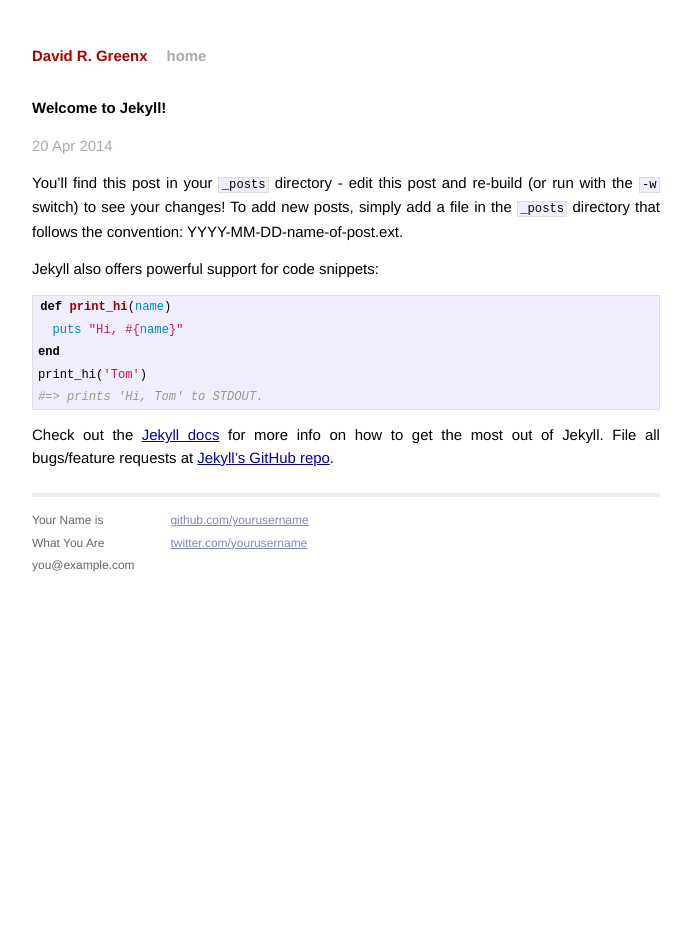
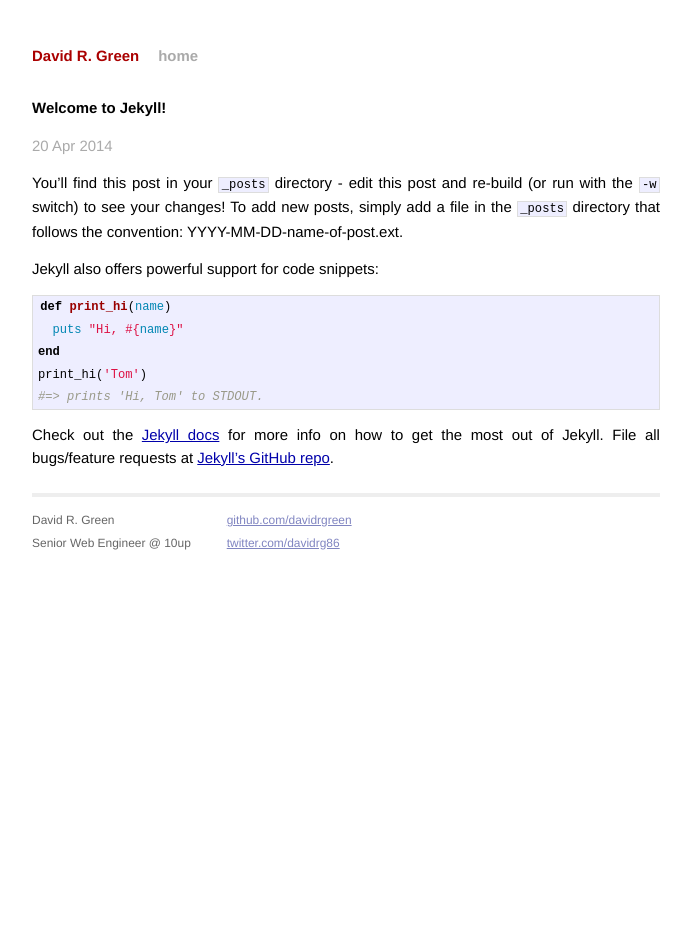
Before and after one commit to davidrgreen/davidrgreen.github.io, a Jekyll site: the page built from _posts/2014-04-20-welcome-to-jekyll.markdown, in a window 1280 px wide. Shown: the whole page, without its empty margins (294-985 px from the left). Built offline with Jekyll 4.4.1, drawn with Linux system fonts in a browser that asks for light colours; Markdown is read by kramdown in place of the engine named in the settings.

Commit message:
Insert my personal info in some of the site config

```diff
--- a/_config.yml
+++ b/_config.yml
@@ -1,4 +1,4 @@
-name: David R. Greenx
+name: David R. Green
 markdown: redcarpet
 highlighter: pygments # or rouge or null
 exclude: ["node_modules", "gulpfile.js", "package.json"]
--- a/_layouts/default.html
+++ b/_layouts/default.html
@@ -24,15 +24,14 @@
           <div class="footer">
             <div class="contact">
               <p>
-                Your Name is<br />
-                What You Are<br />
-                you@example.com
+                David R. Green<br />
+                Senior Web Engineer @ 10up<br />
               </p>
             </div>
             <div class="contact">
               <p>
-                <a href="https://github.com/yourusername">github.com/yourusername</a><br />
-                <a href="https://twitter.com/yourusername">twitter.com/yourusername</a><br />
+                <a href="https://github.com/davidrgreen">github.com/davidrgreen</a><br />
+                <a href="https://twitter.com/davidrg86">twitter.com/davidrg86</a><br />
               </p>
             </div>
           </div>
--- a/index.html
+++ b/index.html
@@ -1,6 +1,6 @@
 ---
 layout: default
-title: Your New Jekyll Site
+title: David R. Green
 ---
 
 <div id="home">
```
